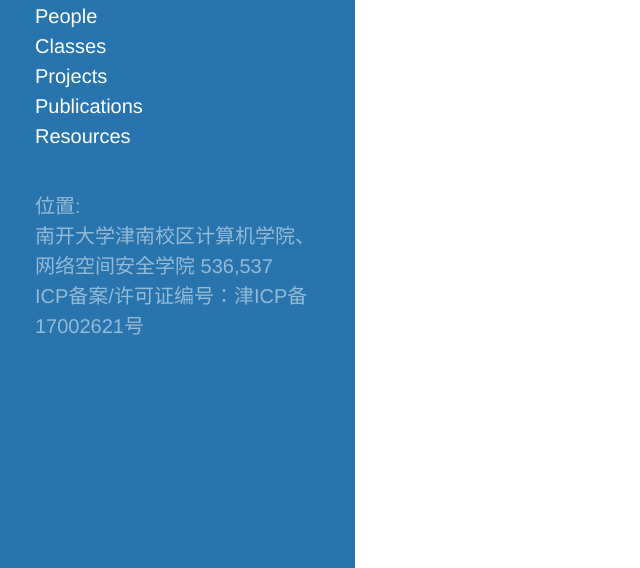
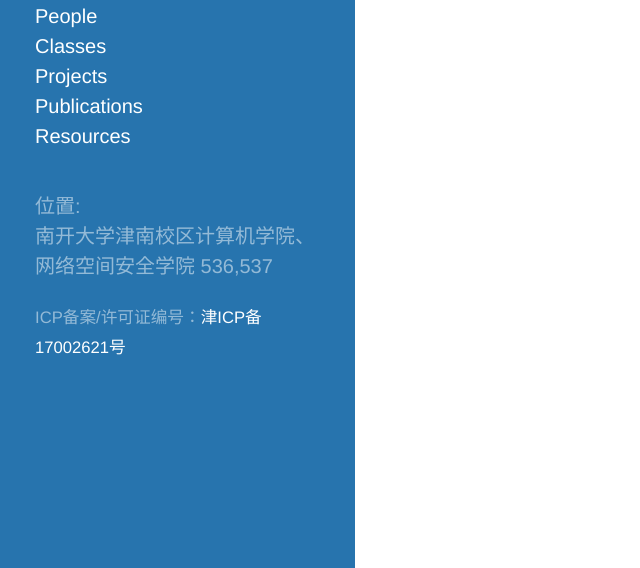
Before and after one commit to 1020196987/mobisyswebsite, a plain HTML site: page people/TBD.html in a window 1280 px wide. Shown: the part 232-800 px from the top of the page, without its empty margins (5-645 px from the left). Drawn offline with Linux system fonts and the light colour scheme.

Commit message:
URL for ICP

```diff
--- a/people/TBD.html
+++ b/people/TBD.html
@@ -54,7 +54,11 @@
         <br/>
         南开大学津南校区计算机学院、网络空间安全学院 536,537
         <br/>
-	ICP备案/许可证编号：津ICP备17002621号
+        <p>
+        <small>
+        ICP备案/许可证编号：<a href="http://www.miibeian.gov.cn/">津ICP备17002621号</a>
+        </small>
+        </p>
 	<br/>
       </p>
     </ul>
```
Also changed, not shown: index.html (+5 -1 lines), papers/index.html (+5 -1 lines), people/index.html (+5 -1 lines), people/members/lihaoran.html (+5 -1 lines), people/members/quanweihong.html (+5 -1 lines), people/members/weixin.html (+5 -1 lines), projects/index.html (+5 -1 lines), resources/index.html (+5 -1 lines), teaching/index.html (+5 -1 lines), public/images/icp.png (added).
